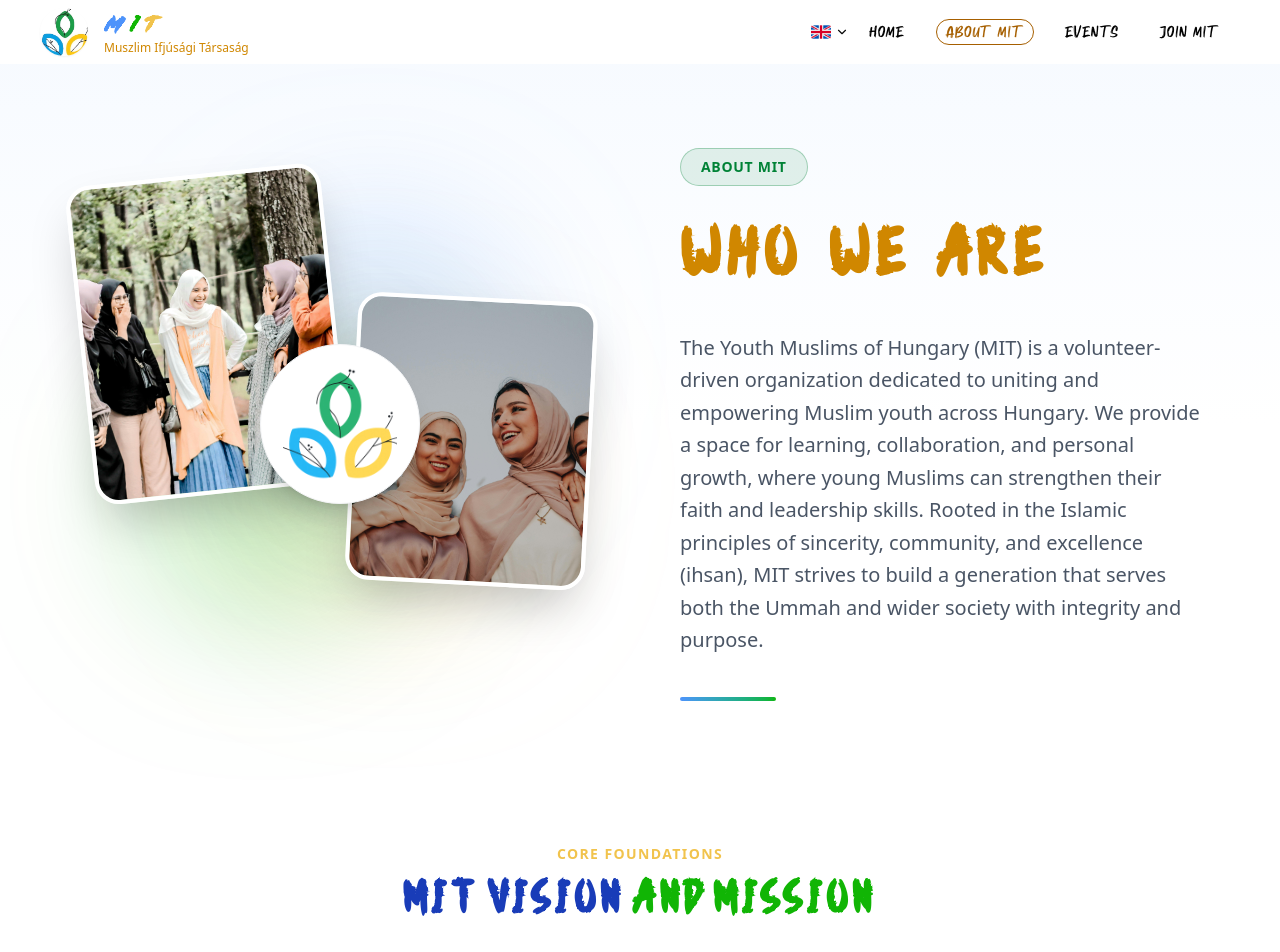
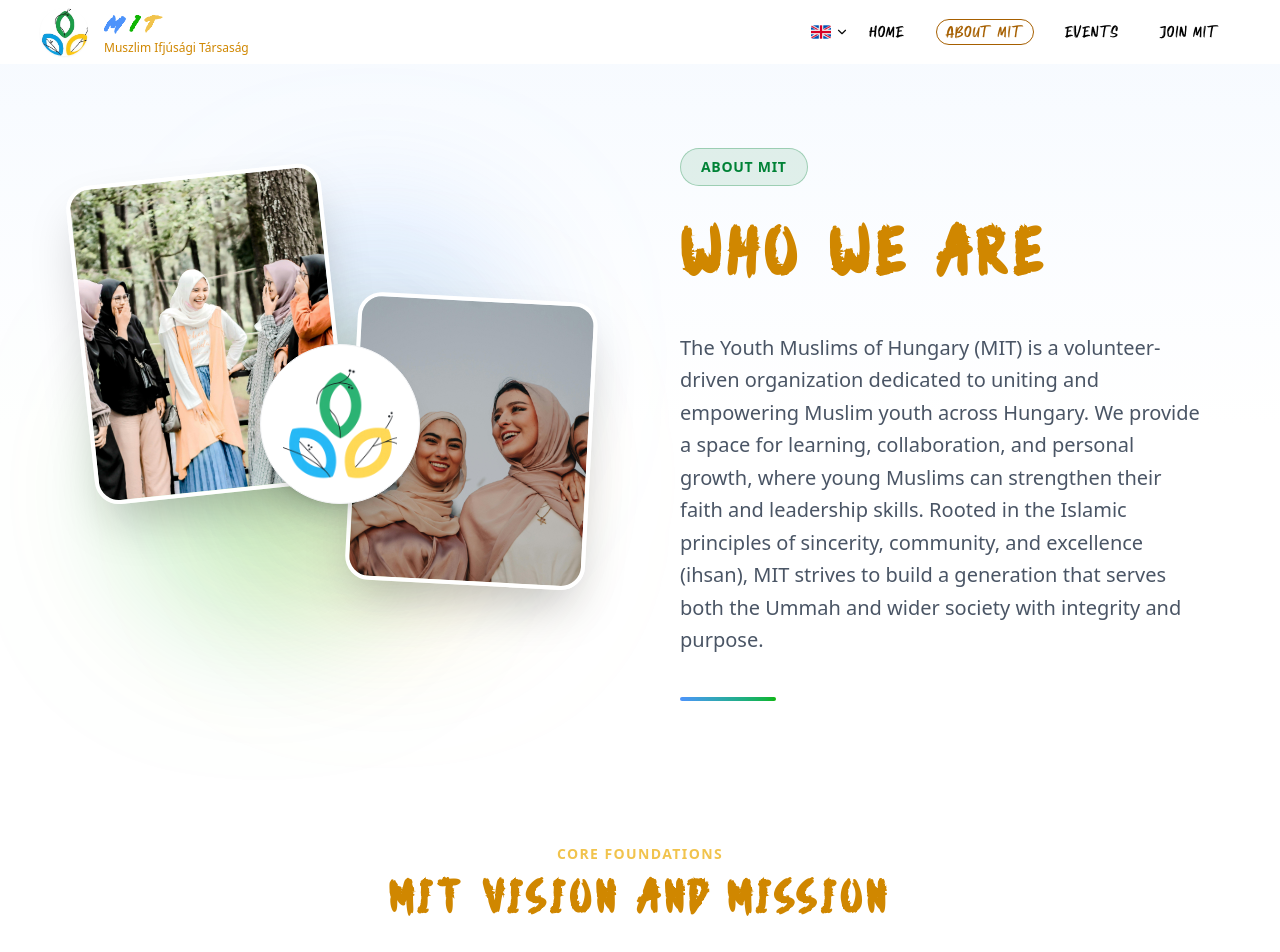
Before and after one commit to mota6em/mit, a Next.js app: page /en/about in a window 1280 px wide. Shown: the top 952 px of the page. Built offline with nearby package versions, Linux system fonts and the light colour scheme.

Commit message:
feat(VisionMissionSection): simplify title rendering and adjust margin for improved layout

```diff
--- a/components/About/VisionMissionSection.tsx
+++ b/components/About/VisionMissionSection.tsx
@@ -18,26 +18,13 @@ const VisionMissionSection = () => {
           initial={{ opacity: 0, y: -20 }}
           whileInView={{ opacity: 1, y: 0 }}
           viewport={{ once: true }}
-          className="text-center mb-14"
+          className="text-center mb-5 md:mb-14"
         >
           <span className="text-[#f1c34c] font-bold tracking-widest uppercase text-sm mb-3 block">
             {t("coreFoundations")}
           </span>
-          <h2 className="text-4xl md:text-5xl font-bold mb-4 tracking-widest Ang-font">
-            {words.map((word, index) => {
-              let colorClass = "text-yellow-600";
-              if (index === 1 || index === 0) {
-                colorClass = "text-blue-800";
-              } else {
-                colorClass = "text-[#11b505]";
-              }
-
-              return (
-                <span key={index} className={`inline-block mx-1 ${colorClass}`}>
-                  {word}
-                </span>
-              );
-            })}
+          <h2 className="text-4xl md:text-5xl font-bold mb-4 tracking-widest Ang-font text-yellow-600">
+            {t("title")}
           </h2>
         </motion.div>
 
```
